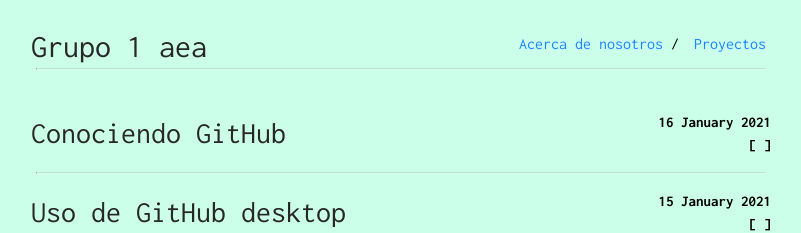
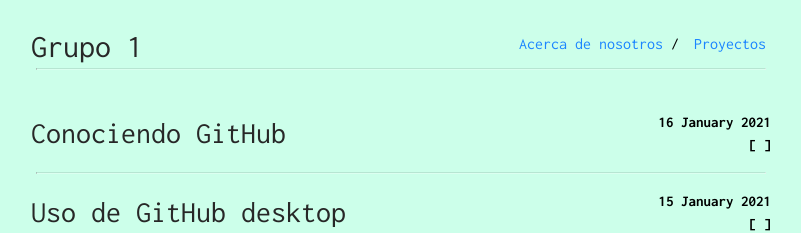
Before and after one commit to Proyecto-Grupo1/blog, a Jekyll site: the page index.html, which Jekyll copies as it is, in a window 1280 px wide. Shown: the top 233 px of the page, without its empty margins (239-1040 px from the left). Built offline with Jekyll 4.4.1, drawn with Linux system fonts in a browser that asks for light colours.

Commit message:
Update index.html

```diff
--- a/index.html
+++ b/index.html
@@ -30,7 +30,7 @@
 <body>
     <div class="container">
         <div class="navbar">
-    <a class="site-title" href="https://pruebafinal.azurewebsites.net/">Grupo 1 aea </a>
+    <a class="site-title" href="https://pruebafinal.azurewebsites.net/">Grupo 1 </a>
 
     <ul class="pull-right">
 
```
Also changed, not shown: other parts of index.html (+1 -1 lines).
